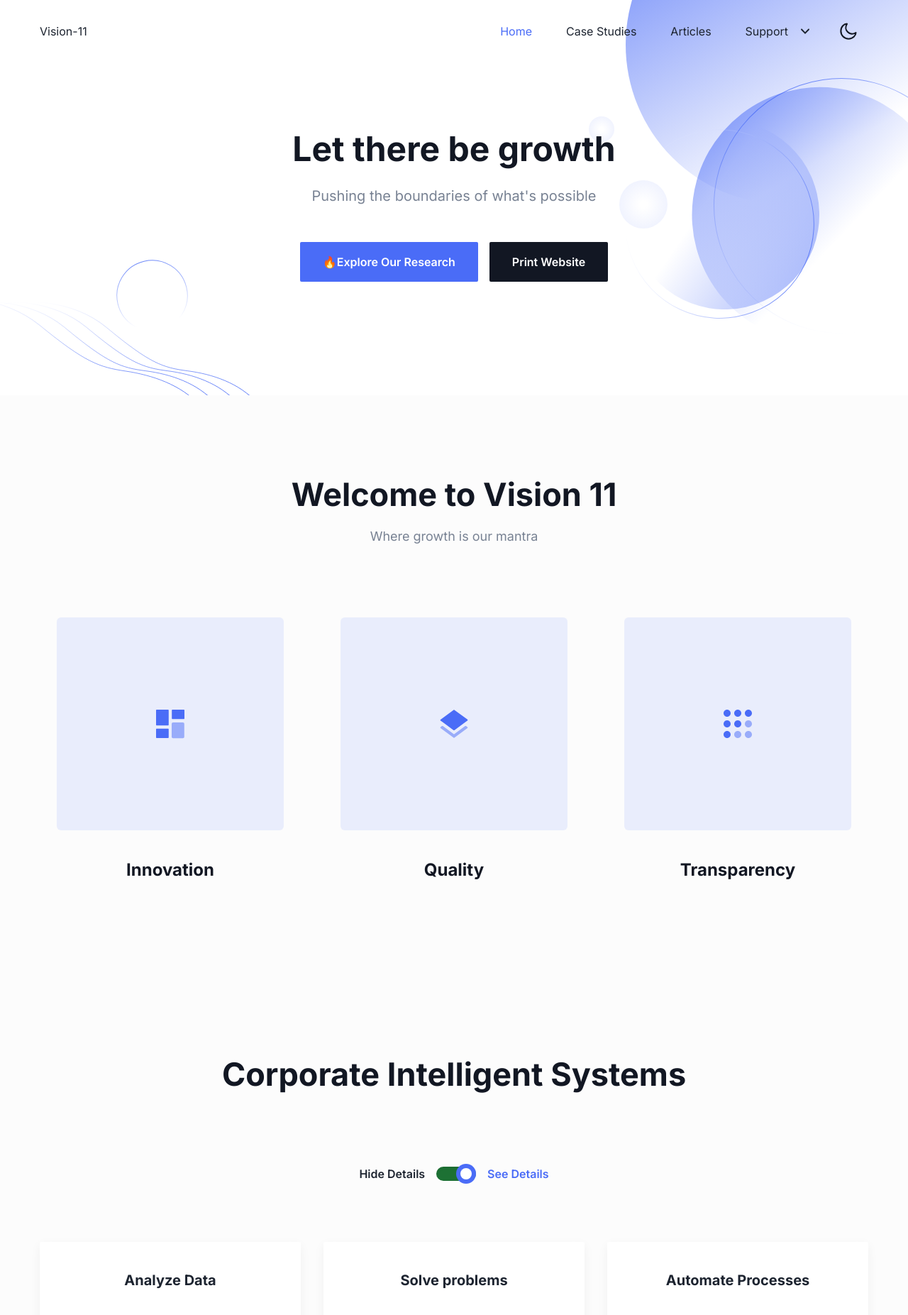
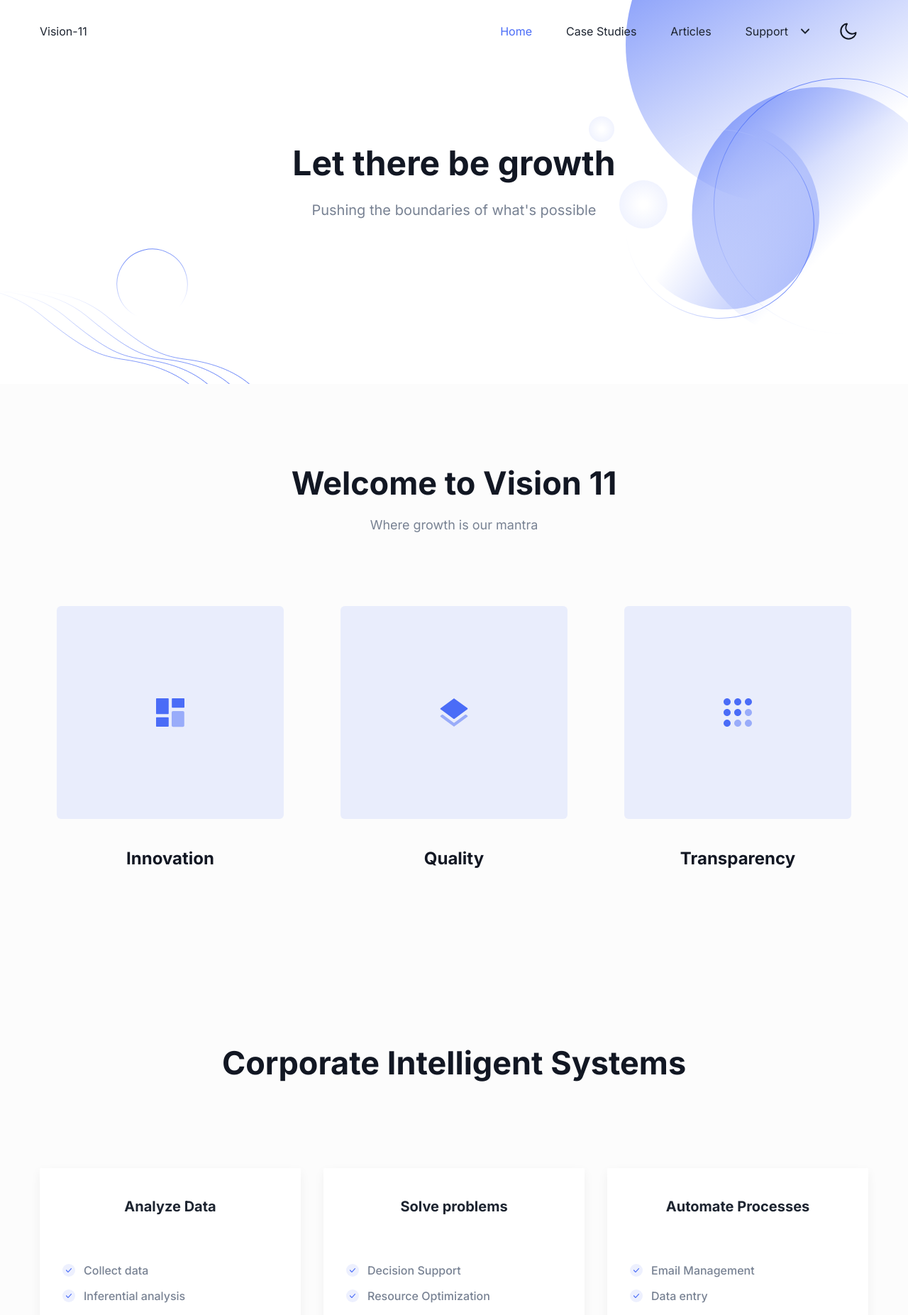
Before and after one commit to LighthouseCorporation/Vision-11-Website, a Next.js app: page / in a window 1280 px wide. Shown: the top 1853 px of the page at 71% size. Built offline with nearby package versions, Linux system fonts and the light colour scheme.

Commit message:
Finalizing Major Components

```diff
--- a/app/contact/page.tsx
+++ b/app/contact/page.tsx
@@ -13,8 +13,8 @@ const ContactPage = () => {
   return (
     <>
       <Breadcrumb
-        pageName="Its never too late"
-        description="You are here for a reason"
+        pageName="We are glad you found us"
+        description="And we&apos;d like to find you"
       />
       <Contact />
     </>
--- a/components/About/AboutSectionOne.tsx
+++ b/components/About/AboutSectionOne.tsx
@@ -22,12 +22,11 @@ const AboutSectionOne = () => {
       <div className="container">
         <div className="border-b border-body-color/[.15] pb-16 dark:border-white/[.15] md:pb-20 lg:pb-28">
           <div className="-mx-4 flex flex-wrap items-center">
-            <div className="w-full px-4 lg:w-1/2">
-              <SectionTitle
-                title="What does it take?"
-                paragraph="The first ‘step’ is to generate a business model and represent it on a graphical user interface"
-                mb="44px"
-              />
+            <div className="w-full p-4  lg:w-1/2">
+              <h1 className="mb-4 text-3xl font-bold !leading-tight text-black dark:text-white sm:text-4xl md:text-[45px]"
+              aria-description="What does it take to build an intelligent system?"
+              >What does it take? </h1>
+              <h2 className="my-5 py-5 text-xl font-bold text-black dark:text-white sm:text-2xl lg:text-xl xl:text-2xl">1. Build Corporate Model</h2>
               <div
                 className="wow fadeInUp mb-12 max-w-[570px] lg:mb-0"
                 data-wow-delay=".15s"
@@ -46,7 +45,6 @@ const AboutSectionOne = () => {
                   </div>
                 </div>
               </div>
-              <h1 className="text-xl font-bold mt-5" >And Then ...</h1>
             </div>
             <div className="w-full px-4 lg:w-1/2">
               <div
--- a/components/About/AboutSectionTwo.tsx
+++ b/components/About/AboutSectionTwo.tsx
@@ -34,7 +34,7 @@ const AboutSectionTwo = () => {
                 mb="44px"
               />
                 <h3 className="mb-4 text-xl font-bold text-black dark:text-white sm:text-2xl lg:text-xl xl:text-2xl">
-                  Automate and Digitally represent Processes
+                  2. Automate Processes
                 </h3>
                 <p className="text-base font-medium leading-relaxed text-body-color sm:text-lg sm:leading-relaxed">
                   Involves using a variety of tools and technologies, including workflow engines, business rules engines, and robotic process automation (RPA) to automate processes.
@@ -44,7 +44,7 @@ const AboutSectionTwo = () => {
               </div>
               <div className="mb-9">
                 <h3 className="mb-4 text-xl font-bold text-black dark:text-white sm:text-2xl lg:text-xl xl:text-2xl">
-                  Monitor Processes
+                  3. Monitor Processes
                 </h3>
                 <p className="text-base font-medium leading-relaxed text-body-color sm:text-lg sm:leading-relaxed">
                   Monitor the performance of business processes in real-time, including metrics such as cycle time, throughput, error rates, and real-time data analytics,
@@ -53,7 +53,7 @@ const AboutSectionTwo = () => {
               </div>
               <div className="mb-1">
                 <h3 className="mb-4 text-xl font-bold text-black dark:text-white sm:text-2xl lg:text-xl xl:text-2xl">
-                  Optimize Processes
+                  4. Optimize Processes
                 </h3>
                 <p className="text-base font-medium leading-relaxed text-body-color sm:text-lg sm:leading-relaxed">
                   Analyze process performance data and identify areas for improvement, such as bottlenecks or inefficiencies.
--- a/components/Contact/index.tsx
+++ b/components/Contact/index.tsx
@@ -3,6 +3,7 @@ import { useState } from "react";
 import NewsLatterBox from "./NewsLatterBox";
 import SectionTitle from "../Common/SectionTitle";
 import { BarLoader } from 'react-spinners';
+import { usePathname } from 'next/navigation';
 import Link from "next/link";
 import Modal from "../Modal";
 
@@ -39,6 +40,15 @@ const Contact = () => {
     displayNextText();
   };
 
+  const path = usePathname();
+
+  function SendEmail() {
+    var recipient = "info@vision11.co.ke";
+    var subject = "Hello Vision";
+    var mailtoLink = "mailto:" + encodeURIComponent(recipient) + "?subject=" + encodeURIComponent(subject);
+    window.location.href = mailtoLink;
+  }
+
   async function copyToClipboard(text: string) {
     try {
       await navigator.clipboard.writeText(text);
@@ -54,8 +64,8 @@ const Contact = () => {
     <section id="contact" className="overflow-hidden py-16 md:py-20 lg:py-28">
       <div className="container">
         <SectionTitle
-          title="Call Us Today"
-          paragraph="We'd love to see you grow"
+          title={path === '/' ? "Contact us Today" : "Let's Connect"}
+          paragraph=""
           center
         />
         <div className="flex flex-col items-center justify-center pb-5 py-5 mb-5 sm:flex-row sm:space-x-4 sm:space-y-0">
@@ -88,7 +98,8 @@ const Contact = () => {
             </>
           </Modal>
           <Link
-            href="/"
+            href=""
+            onClick={SendEmail}
             className="rounded-sm bg-primary my-5 px-8 py-4 text-base font-semibold text-white duration-300 ease-in-out hover:bg-primary/80"
           >
             Send Email
--- a/components/Hero/index.tsx
+++ b/components/Hero/index.tsx
@@ -1,60 +1,18 @@
 "use client"
-import {useEffect} from "react"
+import { useState } from "react"
 import Link from "next/link";
+import Modal from "../Modal";
 
 const Hero = () => {
+
+  const [modalVisible, setModalVisible] = useState(false)
   function printWebsite() {
     if (typeof window !== 'undefined') {
       window.print();
     }
   };
 
-  useEffect(() => {
-    const currentDate = new Date().toLocaleString();
-    const pageTitle = "Vision-11 | Your trusted growth partner";
 
-    const printStyles = `
-      @media print {
-        @page {
-          size: A4;
-          margin: 1cm;
-
-          @top-left {
-            content: "${currentDate}";
-          }
-
-          @top-center {
-            content: "${pageTitle}";
-          }
-
-          @top-right {
-            content: initial;
-          }
-
-          @bottom-left {
-            content: initial;
-          }
-
-          @bottom-center {
-            content: initial;
-          }
-
-          @bottom-right {
-            content: initial;
-          }
-        }
-      }
-    `;
-
-    const style = document.createElement('style');
-    style.setAttribute('type', 'text/css');
-    style.appendChild(document.createTextNode(printStyles));
-    document.head.appendChild(style);
-
-    return () => {
-      document.head.removeChild(style);
-    };
-  }, []);
 
   return (
     <>
@@ -64,7 +22,7 @@ const Hero = () => {
       >
         <div className="container">
           <div className="-mx-4 flex flex-wrap">
-            <div className="w-full px-4">
+            <div className="w-full px-4 py-5">
               <div
                 className="wow fadeInUp mx-auto max-w-[800px] text-center"
                 data-wow-delay=".2s"
@@ -75,21 +33,21 @@ const Hero = () => {
                 <p className="dark:text-body-color-dark mb-12 text-base !leading-relaxed text-body-color sm:text-lg md:text-xl">
                   Pushing the boundaries of what&apos;s possible
                 </p>
-                <div className="flex flex-col items-center justify-center space-y-4 sm:flex-row sm:space-x-4 sm:space-y-0">
+                {/* <div className="flex flex-col items-center justify-center space-y-4 sm:flex-row sm:space-x-4 sm:space-y-0">
                   <Link
                     href="/articles"
-                    className="rounded-sm bg-primary px-8 py-4 text-base font-semibold text-white duration-300 ease-in-out hover:bg-primary/80"
+                    className="w-[300px] rounded-sm bg-primary px-8 py-4 text-base font-semibold text-white duration-300 ease-in-out hover:bg-primary/80"
                   >
                     🔥Explore Our Research
                   </Link>
                   <Link
                     href=""
                     onClick={printWebsite}
-                    className="inline-block rounded-sm bg-black px-8 py-4 text-base font-semibold text-white duration-300 ease-in-out hover:bg-black/90 dark:bg-white/10 dark:text-white dark:hover:bg-white/5"
+                    className="w-[300px] inline-block rounded-sm bg-black px-8 py-4 text-base font-semibold text-white duration-300 ease-in-out hover:bg-black/90 dark:bg-white/10 dark:text-white dark:hover:bg-white/5"
                   >
                     Print Website
                   </Link>
-                </div>
+                </div> */}
               </div>
             </div>
           </div>
--- a/components/Pricing/index.tsx
+++ b/components/Pricing/index.tsx
@@ -21,7 +21,7 @@ const Pricing = () => {
 
         {/* Section Toggler */}
 
-        <div className="w-full">
+        <div className="w-full hidden">
           <div
             className="wow fadeInUp mb-8 flex justify-center md:mb-12 lg:mb-16"
             data-wow-delay=".1s"
@@ -40,7 +40,7 @@ const Pricing = () => {
               className="flex cursor-pointer items-center"
             >
               <div className="relative">
-                <div className={`h-5 w-14 rounded-full ${detailsVisible ? "bg-[#1D7134]" : "bg-[#1D2144]"} shadow-inner`}></div>
+                <div className={`h-5 w-14 rounded-full ${detailsVisible ? "bg-[#1D713444]" : "bg-[#1D2144]"} shadow-inner`}></div>
                 <div
                   className={`${detailsVisible ? "translate-x-full" : ""
                     } shadow-switch-1 absolute left-0 top-[-4px] flex h-7 w-7 items-center justify-center rounded-full bg-primary transition`}
@@ -74,8 +74,8 @@ const Pricing = () => {
               detailsVisible && (
                 <>
                   <OfferList text="Collect data" status="active" />
-                  <OfferList text="Perform inferential analysis" status="active" />
-                  <OfferList text="Perform Predictive analysis" status="active" />
+                  <OfferList text="Inferential analysis" status="active" />
+                  <OfferList text="Predictive analysis" status="active" />
                   <OfferList text="Visualize data" status="active" />
                   <OfferList text="Process Natural Language" status="active" />
                 </>
--- a/components/Testimonials/index.tsx
+++ b/components/Testimonials/index.tsx
@@ -38,7 +38,7 @@ const Testimonials = () => {
       <div className="container">
         <SectionTitle
           title="Accelerate Your IT Modernization"
-          paragraph="Stay ahead of the curve"
+          paragraph=""
           center
         />
 
--- a/styles/index.css
+++ b/styles/index.css
@@ -92,7 +92,7 @@
 }
 
 .form {
-  background: #e7e3e3;
+  background: #ffffff;
   position: absolute;
   z-index: 10;
   inset: 2px;
```
